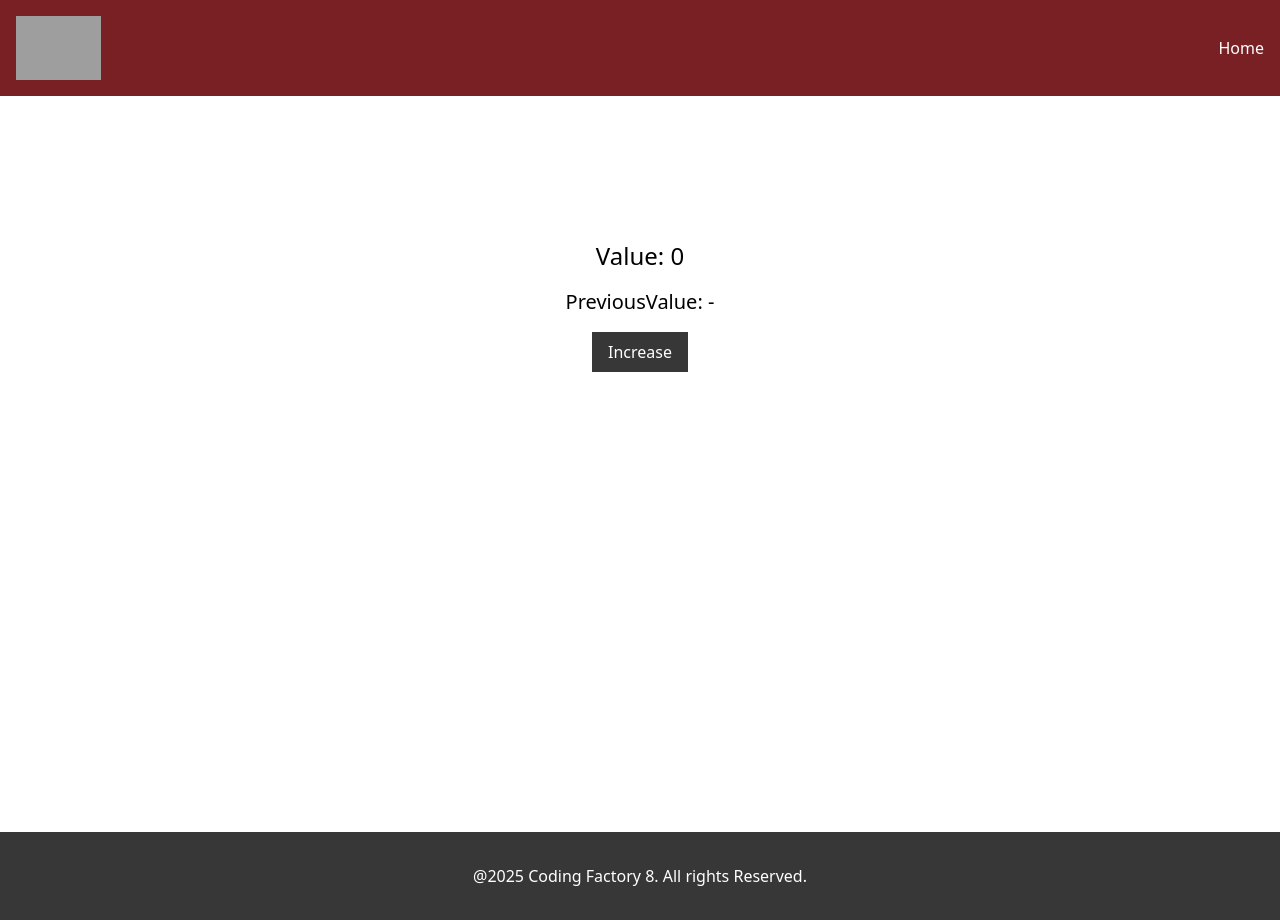
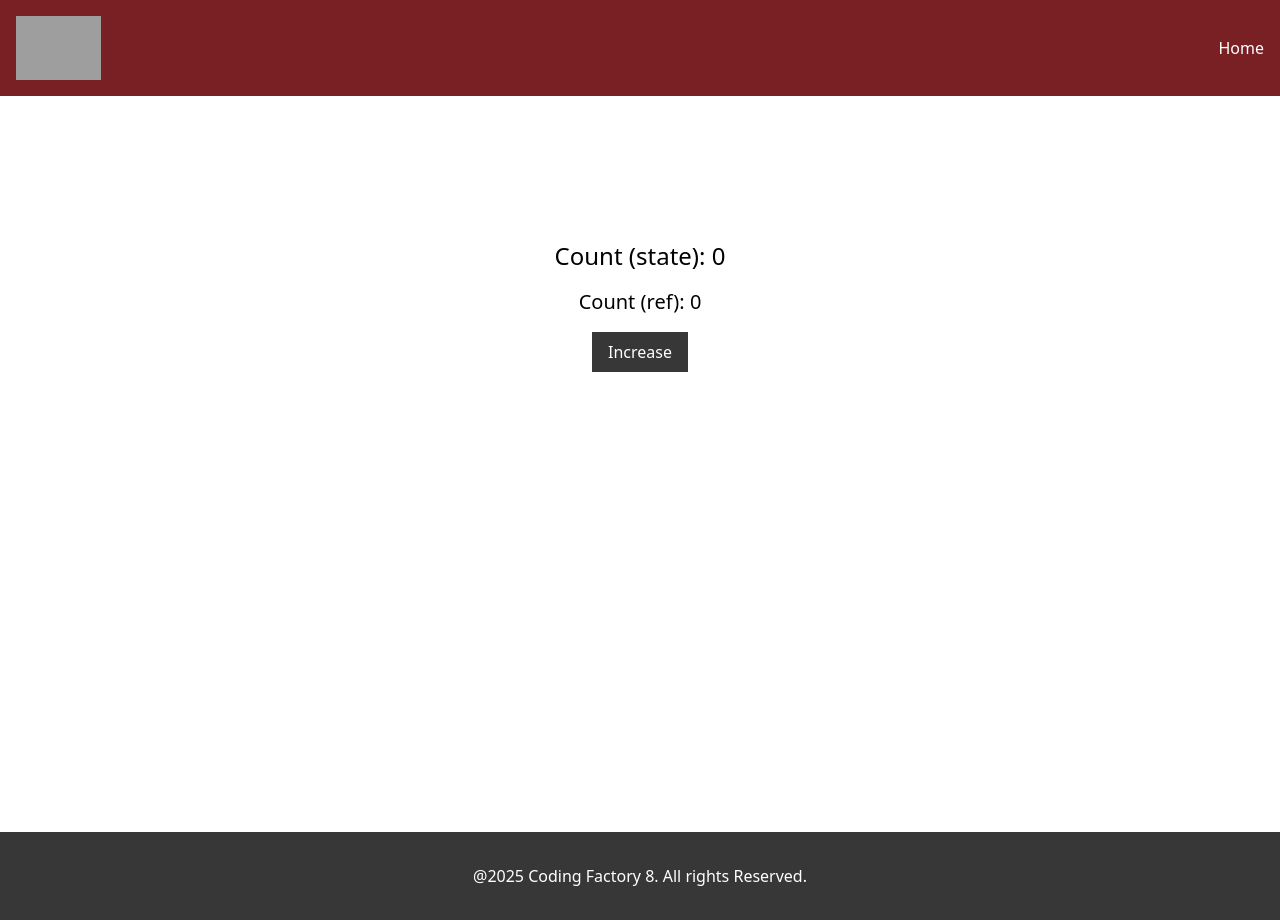
Before and after one commit to Eirini-Triantafyllou/CF8-react-intro, a React (Vite) app: page / in a window 1280 px wide. Built offline with nearby package versions, Linux system fonts and the light colour scheme; grey boxes are pictures that could not be loaded.

Commit message:
feat: add CounterWithRef component using state & ref

```diff
--- a/src/App.tsx
+++ b/src/App.tsx
@@ -7,8 +7,8 @@
 // import Card from "./components/Card.tsx";
 import Layout from "./components/Layout.tsx";
 // import FocusInput from "./components/FocusInput.tsx";
-import PreviousValue from "./components/PreviousValue.tsx";
-// import CounterWithRef from "./components/CounterWithRef.tsx";
+// import PreviousValue from "./components/PreviousValue.tsx";
+import CounterWithRef from "./components/CounterWithRef.tsx";
 // import WindowSize from "./components/WindowSize.tsx";
 // import NameChangerWithEffect from "./components/NameChangerWithEffect.tsx";
 
@@ -84,9 +84,9 @@
 
                 {/*<FocusInput />*/}
 
-                <PreviousValue />
+                {/*<PreviousValue />*/}
 
-                {/*<CounterWithRef />*/}
+                <CounterWithRef />
 
             </Layout>
         </>
--- /dev/null
+++ b/src/components/CounterWithRef.tsx
@@ -0,0 +1,27 @@
+import CounterButton from "./CounterButton.tsx";
+import {useRef, useState} from "react";
+
+const CounterWithRef = () => {
+    const [count, setCount] = useState(0);
+    const clickRef = useRef(0);
+
+    const handleClick = () => {
+        setCount((prev) => prev + 1);
+        clickRef.current +=1;
+        console.log("Ref Click", clickRef.current);
+    };
+
+    return (
+        <>
+            <div className="text-center mt-12">
+                <h1 className="text-2xl mb-4">Count (state): {count}</h1>
+                <h2 className="text-xl mb-4">Count (ref): {clickRef.current}</h2>
+                <CounterButton
+                    onClick={handleClick}
+                    label="Increase"/>
+            </div>
+        </>
+    )
+}
+
+export default CounterWithRef;
```
